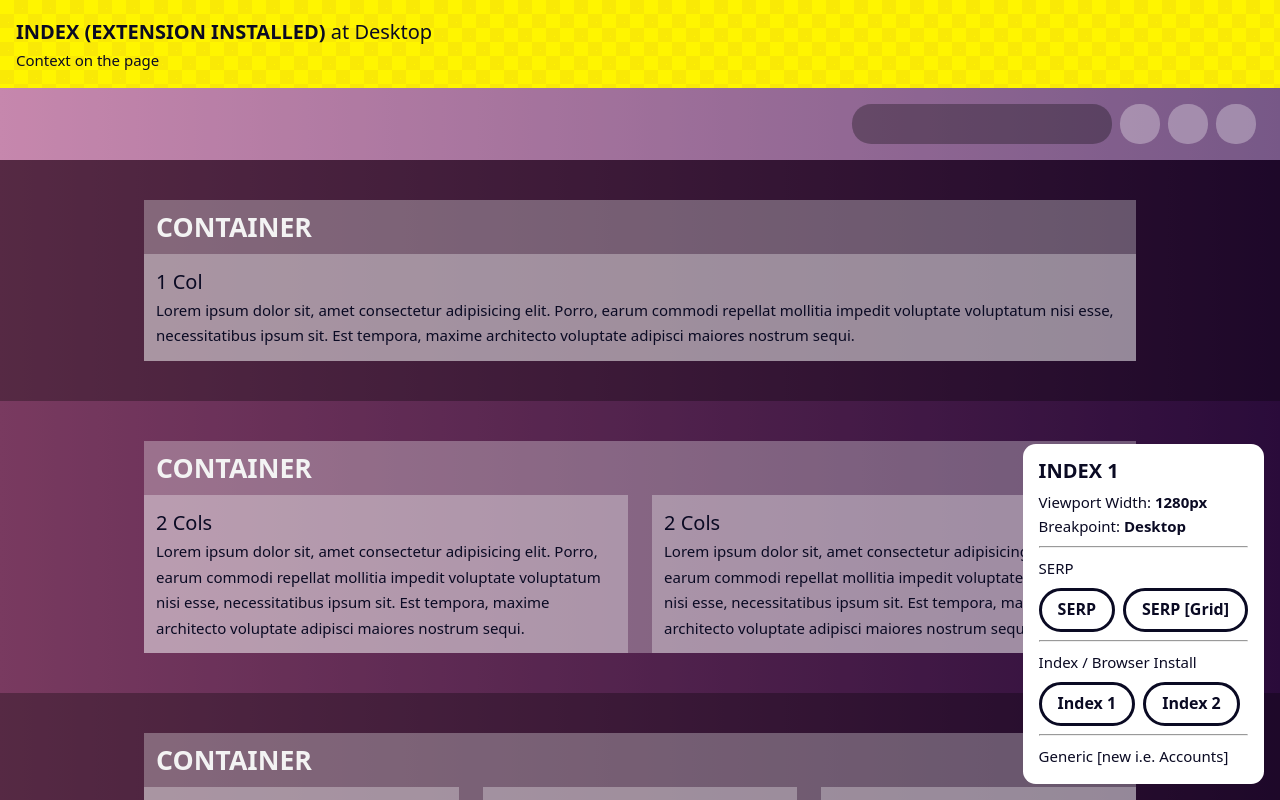
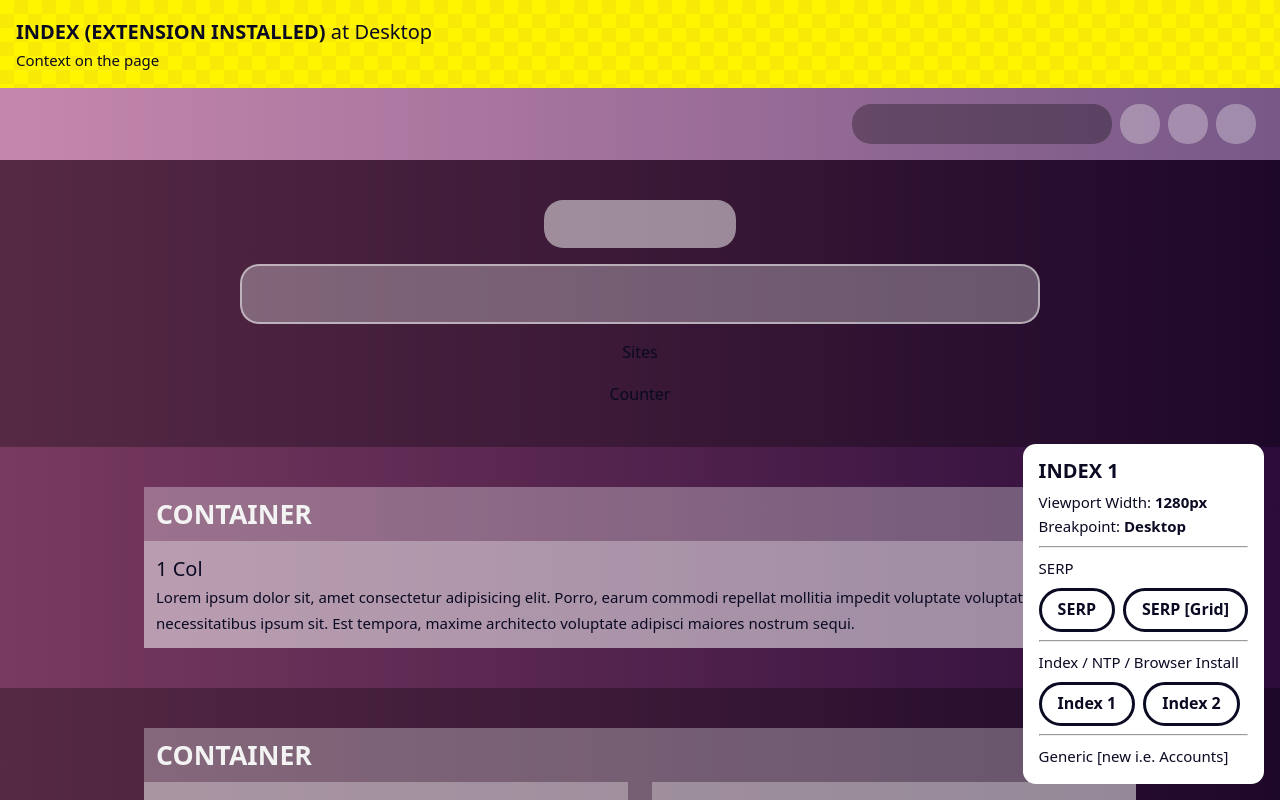
Before and after one commit to cmtayl0r/ecosia-layouts, a React (Vite) app: page / in a window 1280 px wide. Both pictures are taken after a click on the button "Index 1". Shown: the top 800 px of the page. Built offline with nearby package versions, Linux system fonts and the light colour scheme.

Commit message:
add ntp search block on index content page

```diff
--- a/src/components/ViewportInfo.jsx
+++ b/src/components/ViewportInfo.jsx
@@ -66,7 +66,7 @@ function ViewportInfo({ viewportWidth, breakpoint }) {
         </button>
       </div>
       <hr />
-      <p>Index / Browser Install</p>
+      <p>Index / NTP / Browser Install</p>
       <div className="toast-buttons">
         <button className="btn" onClick={goToIndexContentPage}>
           Index 1
--- a/src/pages/IndexContentPage.jsx
+++ b/src/pages/IndexContentPage.jsx
@@ -23,6 +23,16 @@ function IndexContentPage({ breakpoint }) {
         customStyles={customStyles}
         customClasses={customClasses}
       />
+
+      {/* SECTION 1 */}
+      <section className="index-wrapper wrapper--center">
+        <div className="index-search-container">
+          <div className="ntp-logo"></div>
+          <div className="ntp-search"></div>
+          <div>Sites</div>
+          <div>Counter</div>
+        </div>
+      </section>
 
       {/* SECTION 1 */}
       <section className="index-wrapper wrapper--center">
--- a/src/styles/structure.css
+++ b/src/styles/structure.css
@@ -110,6 +110,7 @@ SERP
 INDEX CURRENT
 --------------------------------------------------------------------------------
 */
+
 .index-wrapper {
   &:nth-of-type(even) {
     background-color: var(--bg-tr-black);
@@ -158,8 +159,6 @@ INDEX CURRENT
     font-weight: var(--fw-black);
   }
 }
-.hero-image {
-}
 
 .counter {
   height: 103px;
@@ -207,6 +206,41 @@ INDEX CURRENT
     padding: var(--sp-12);
     background-color: var(--bg-tr-white);
   }
+}
+
+.index-search-container {
+  /* Flex */
+  display: flex;
+  flex-direction: column;
+  gap: var(--sp-base);
+  align-items: center;
+
+  /* Properties */
+  max-width: 380px;
+  margin: 0 auto;
+  height: 100%;
+}
+.ntp-logo {
+  height: 48px;
+  width: 192px;
+  border-radius: var(--br-lg);
+  background-color: var(--bg-tr-whitest);
+}
+.ntp-search {
+  height: 60px;
+  width: 100%;
+
+  background-color: var(--bg-tr-white);
+  border-radius: var(--br-lg);
+  border: 2px solid var(--bg-tr-whitest);
+}
+/*
+--------------------------------------------------------------------------------
+HERO SEARCH
+--------------------------------------------------------------------------------
+*/
+
+.hero-search {
 }
 
 /*
@@ -295,6 +329,9 @@ BREAKPOINTS
   .index-cur-container {
     max-width: 460px;
   }
+  .index-search-container {
+    max-width: 620px;
+  }
 }
 /* DESKTOP */
 @media (min-width: 1080px) {
@@ -313,6 +350,9 @@ BREAKPOINTS
   /*  */
   .index-cur-container {
     max-width: 992px;
+  }
+  .index-search-container {
+    max-width: 800px;
   }
 
   .wrapper--full {
```
